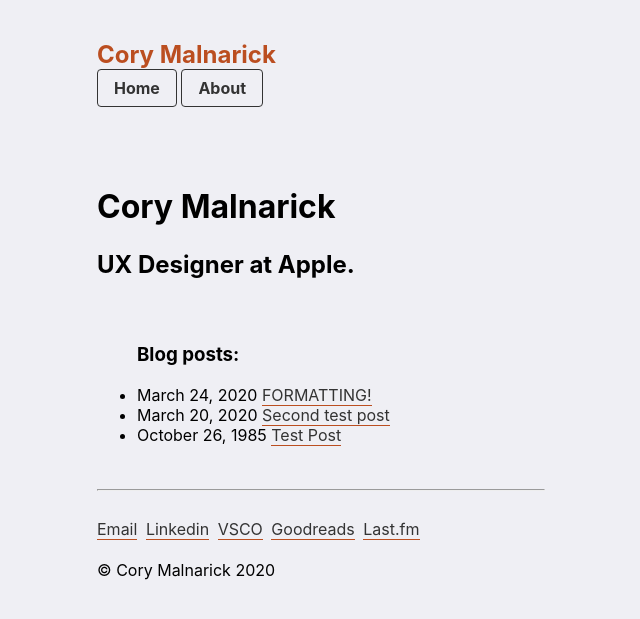
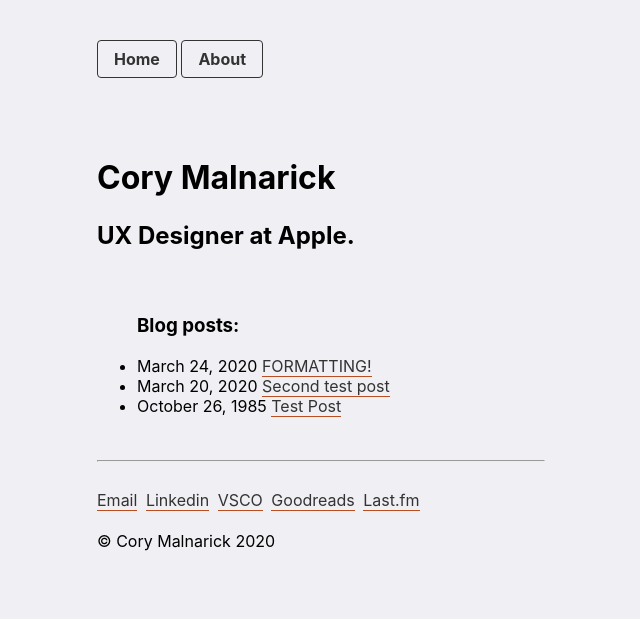
Before and after one commit to foundmonster/foundmonster.github.io, a Jekyll site: the page built from index.html, in a window 1280 px wide. Shown: the top 619 px of the page, without its empty margins (319-959 px from the left). Built offline with Jekyll 4.4.1, drawn with Linux system fonts in a browser that asks for light colours.

Commit message:
deleted name in title
got it to work, but link didnt work which is fine, coulda put raw link but its fine

```diff
--- a/_includes/navigation.html
+++ b/_includes/navigation.html
@@ -1,5 +1,4 @@
 <nav>
-	<div class="logo" href="/">Cory Malnarick</div><br>
   {% for item in site.data.navigation %}
      <a href="{{ item.link }}" class="navbutton">
       {{ item.name }}
--- a/_sass/main.scss
+++ b/_sass/main.scss
@@ -58,13 +58,6 @@ a:active {
 	margin-top: 80px;
 }
 
-.logo {
-	display: inline-block;
-	font-size: 24px;
-	font-weight: bold;
-	color: #bb4e20;
-}
-
 .navbutton {
 	text-decoration: none;
 	padding: 8px 16px;
```
